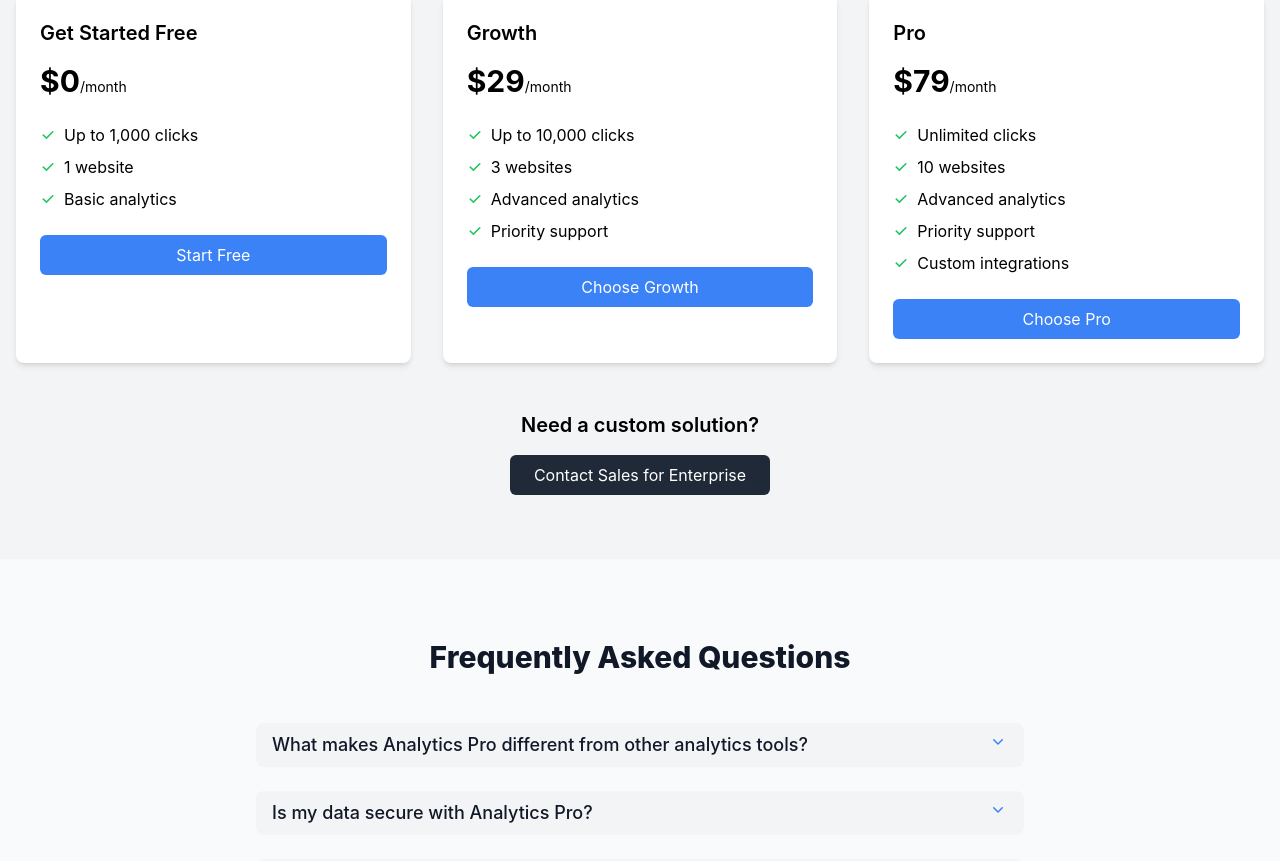
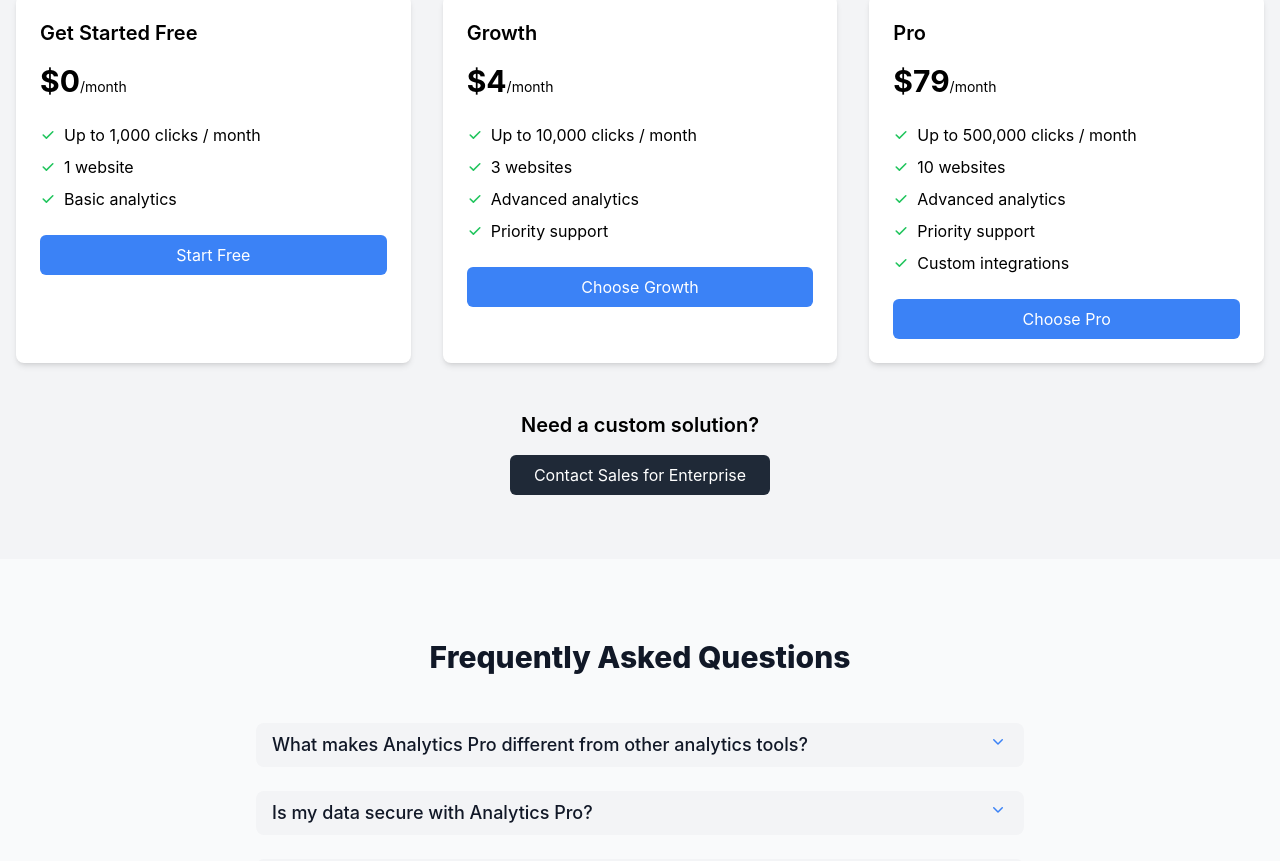
Before and after one commit to Fr1tz77/analytics, a Next.js app: page / in a window 1280 px wide. Shown: the part 2239-3100 px from the top of the page. Built offline with nearby package versions, Linux system fonts and the light colour scheme; no server answers.

Commit message:
pricing adjustments

```diff
--- a/app/components/PricingSection.js
+++ b/app/components/PricingSection.js
@@ -5,7 +5,7 @@
     name: 'Get Started Free',
     price: '$0',
     features: [
-      'Up to 1,000 clicks',
+      'Up to 1,000 clicks / month',
       '1 website',
       'Basic analytics',
     ],
@@ -14,9 +14,9 @@
   },
   {
     name: 'Growth',
-    price: '$29',
+    price: '$4',
     features: [
-      'Up to 10,000 clicks',
+      'Up to 10,000 clicks / month',
       '3 websites',
       'Advanced analytics',
       'Priority support',
@@ -28,7 +28,7 @@
     name: 'Pro',
     price: '$79',
     features: [
-      'Unlimited clicks',
+      'Up to 500,000 clicks / month',
       '10 websites',
       'Advanced analytics',
       'Priority support',
```
